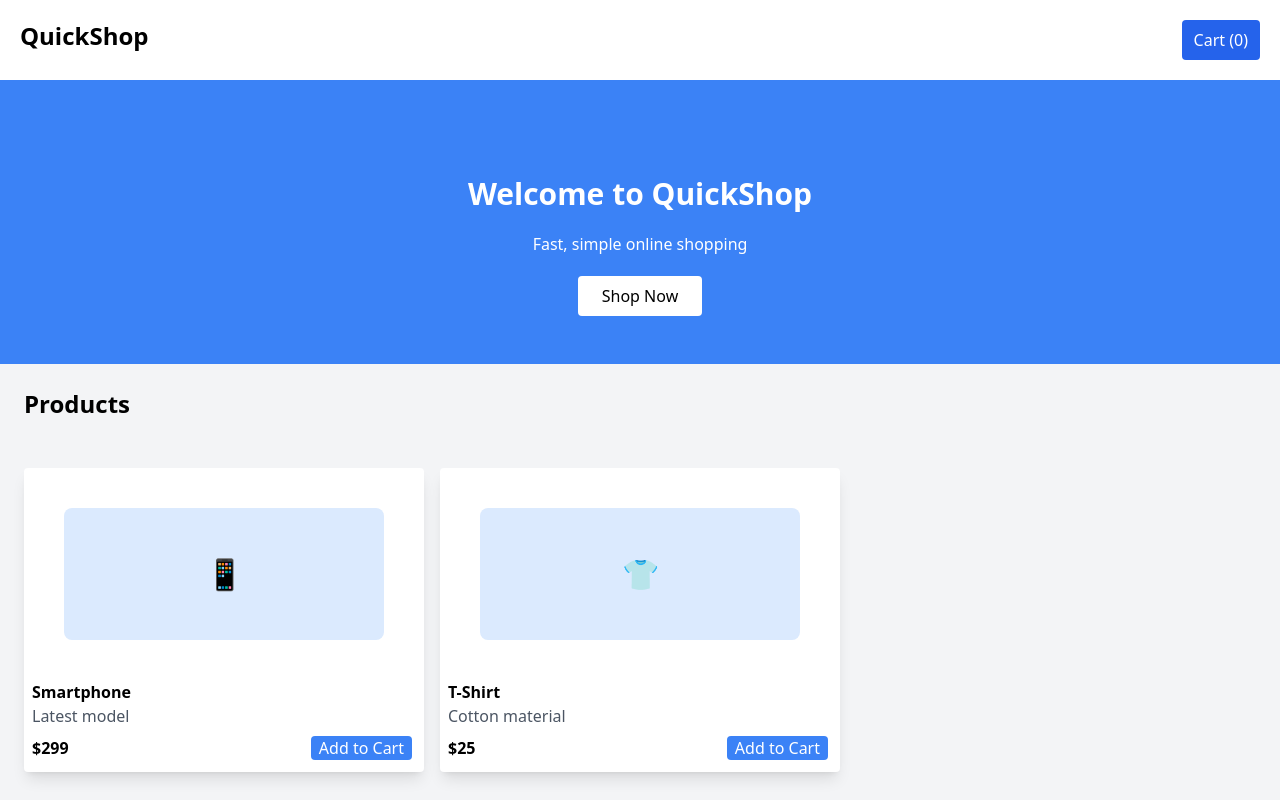
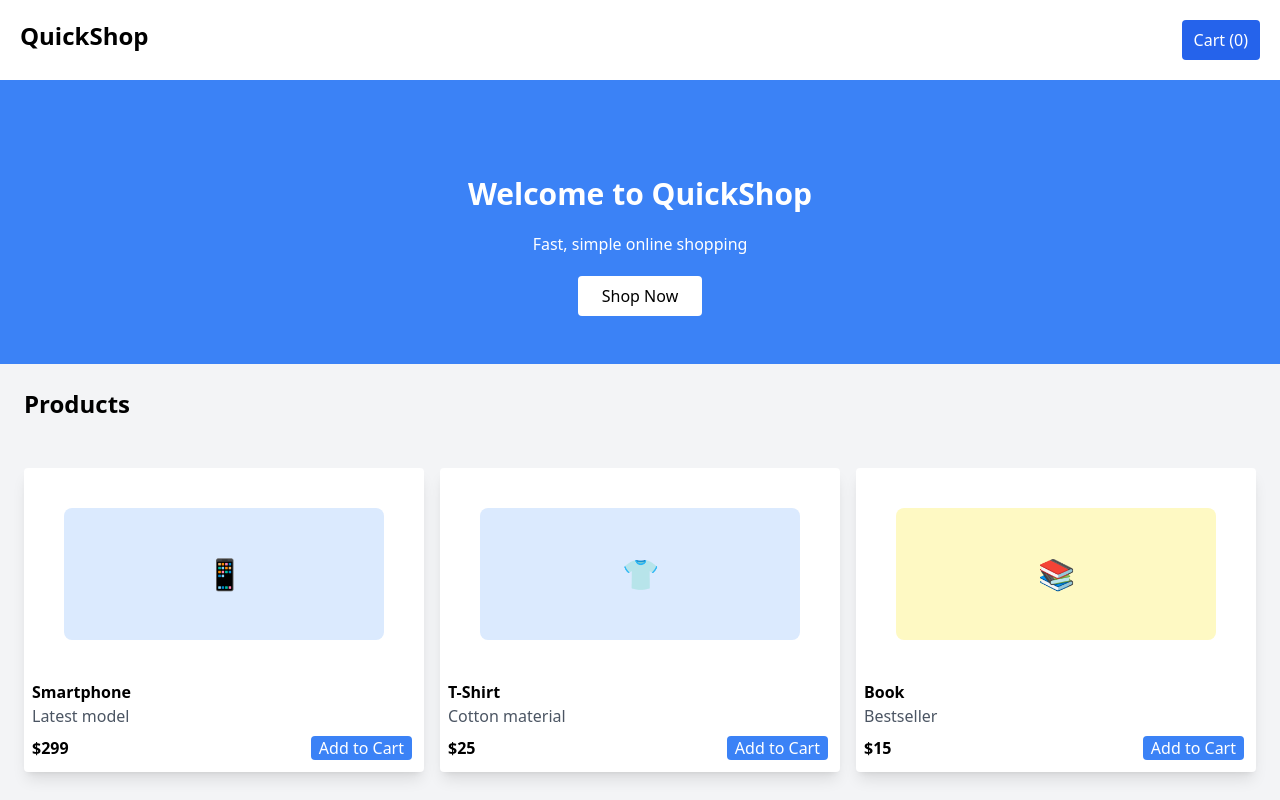
Before and after one commit to sagar-joshi-code/mero-project, a plain HTML site: page index.html in a window 1280 px wide. Drawn offline with nearby package versions, Linux system fonts and the light colour scheme.

Commit message:
add product-3 in index

```diff
--- a/index.html
+++ b/index.html
@@ -66,6 +66,29 @@
              </div>
             <!-- product2-ends -->
 
+              <!-- product3 -->
+             <div class="bg-white rounded shadow-lg ">
+                <div class="bg-yellow-100 flex justify-center p-12 m-10 rounded-lg">
+                    <span class="text-3xl">📚</span>
+                </div>
+                <h3 class="font-bold pl-2">Book</h3>
+                <p class="text-gray-600 pl-2">Bestseller</p>
+                <div class="flex justify-between pl-2 pt-2">
+                    <p class="font-bold ">$15</p>
+                    <button class="bg-blue-500 text-white px-2  rounded mr-3 hover:bg-blue-600 hover:scale-105 mb-3">Add to Cart</button>
+                </div>
+             </div>
+            <!-- product3-ends -->
+
+         </div>
+    </section>
+    <!-- product-section-ends -->
+
+
+  </main>
+  <!-- main-section-ends -->
+
+
 
 
 
```
